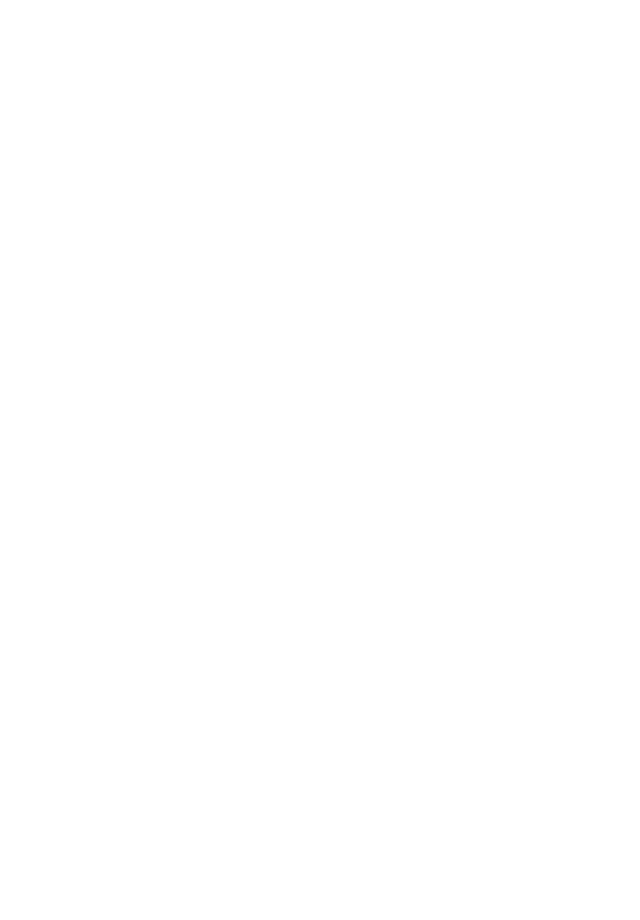
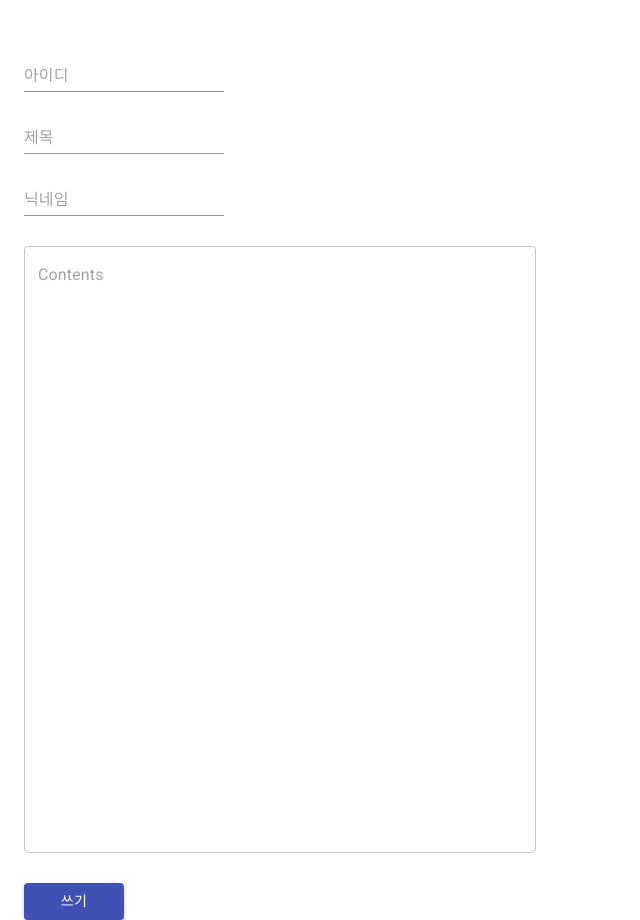
Before and after one commit to msl9204/CRUD_PostgreSQL, a React (Create React App) app in the folder client/: page /write in a window 1280 px wide. Shown: the whole page, without its empty margins (0-640 px from the left). Before the commit the page ends 800 px from the top, so only its background shows below. Built offline with nearby package versions, Linux system fonts and the light colour scheme.

Commit message:
create 부분완료

```diff
--- a/client/package.json
+++ b/client/package.json
@@ -11,7 +11,8 @@
     "react": "^16.13.1",
     "react-dom": "^16.13.1",
     "react-router-dom": "^5.2.0",
-    "react-scripts": "3.4.1"
+    "react-scripts": "3.4.1",
+    "styled-components": "^5.1.0"
   },
   "scripts": {
     "start": "react-scripts start",
--- a/client/src/App.js
+++ b/client/src/App.js
@@ -1,6 +1,7 @@
 import React from "react";
 import ListView from "./components/ListPage/ListView";
 import DetailView from "./components/DetailPage/DetailView";
+import CreateWrite from "./components/WritePage/CreateWrite";
 import { BrowserRouter as Router, Switch, Route } from "react-router-dom";
 
 function App() {
@@ -13,6 +14,9 @@
                 <Route exact path="/detail/:id">
                     <DetailView />
                 </Route>
+                <Route exact path="/write">
+                    <CreateWrite />
+                </Route>
             </Switch>
         </Router>
     );
--- a/client/src/components/ListPage/ListView.js
+++ b/client/src/components/ListPage/ListView.js
@@ -11,6 +11,7 @@
 import { Link } from "react-router-dom";
 import Button from "@material-ui/core/Button";
 import Container from "@material-ui/core/Container";
+import { useHistory } from "react-router-dom";
 
 const useStyles = makeStyles({
     table: {
@@ -19,15 +20,17 @@
 });
 
 function CreateButton() {
+    const history = useHistory();
+
     return (
         <Button
             variant="contained"
             color="primary"
             onClick={(event) => {
-                console.log("clicked!");
+                history.push("/write");
             }}
         >
-            Primary
+            Write
         </Button>
     );
 }
--- a/client/src/components/WritePage/CreateWrite.js
+++ b/client/src/components/WritePage/CreateWrite.js
@@ -1 +1,128 @@
-// TODO : CREATE 해줄 수 있는 FORM 항목 만들어야함
+import React, { useState } from "react";
+import Axios from "axios";
+import TextField from "@material-ui/core/TextField";
+import Container from "@material-ui/core/Container";
+import { FormControl } from "@material-ui/core";
+import Button from "@material-ui/core/Button";
+import styled from "styled-components";
+import { useHistory } from "react-router-dom";
+
+const StyledFormControl = styled(FormControl)`
+    width: 40vw;
+    height: 40vh;
+
+    margin-top: 30px;
+
+    .contents {
+        margin-top: 30px;
+    }
+
+    .button {
+        margin-top: 30px;
+        max-width: 100px;
+    }
+`;
+
+const StyledTextField = styled(TextField)`
+    max-width: 200px;
+    margin-top: 30px;
+`;
+
+export default function MultilineTextFields() {
+    const history = useHistory();
+    const [userid, setUserid] = useState("");
+    const [title, setTitle] = useState("");
+    const [nickname, setNickname] = useState("");
+    const [contents, setContents] = useState("");
+
+    function handleSubmit(event) {
+        Axios.post("http://localhost:3000/crud/create", {
+            user_id: userid,
+            title: title,
+            nickname: nickname,
+            contents: contents,
+        })
+            .then((response) => {
+                console.log(response);
+                if (response.data.success) {
+                    history.push("/");
+                } else {
+                    alert("입력에 실패했습니다.");
+                }
+            })
+            .catch((err) => console.log(err));
+        event.preventDefault();
+    }
+
+    function handleChange(event) {
+        if (event.target.id === "user-id") {
+            setUserid(event.target.value);
+        }
+
+        if (event.target.id === "title") {
+            setTitle(event.target.value);
+        }
+
+        if (event.target.id === "nickname") {
+            setNickname(event.target.value);
+        }
+
+        if (event.target.tagName === "TEXTAREA") {
+            setContents(event.target.value);
+        }
+    }
+
+    return (
+        <Container>
+            <form autoComplete="off" onSubmit={(event) => handleSubmit(event)}>
+                <StyledFormControl>
+                    <StyledTextField
+                        id="user-id"
+                        placeholder="아이디"
+                        value={userid}
+                        onChange={(event) => {
+                            handleChange(event);
+                        }}
+                    ></StyledTextField>
+                    <StyledTextField
+                        id="title"
+                        placeholder="제목"
+                        value={title}
+                        onChange={(event) => {
+                            handleChange(event);
+                        }}
+                    ></StyledTextField>
+                    <StyledTextField
+                        id="nickname"
+                        placeholder="닉네임"
+                        value={nickname}
+                        onChange={(event) => {
+                            handleChange(event);
+                        }}
+                    ></StyledTextField>
+
+                    <TextField
+                        className="contents"
+                        multiline
+                        rows={30}
+                        placeholder="Contents"
+                        variant="outlined"
+                        fullWidth
+                        value={contents}
+                        onChange={(event) => {
+                            handleChange(event);
+                        }}
+                    />
+                    <Button
+                        className="button"
+                        variant="contained"
+                        color="primary"
+                        type="submit"
+                    >
+                        쓰기
+                    </Button>
+                </StyledFormControl>
+            </form>
+        </Container>
+    );
+}
```
Also changed, not shown: 2 other files (tests, documents, lock files or other folders).
